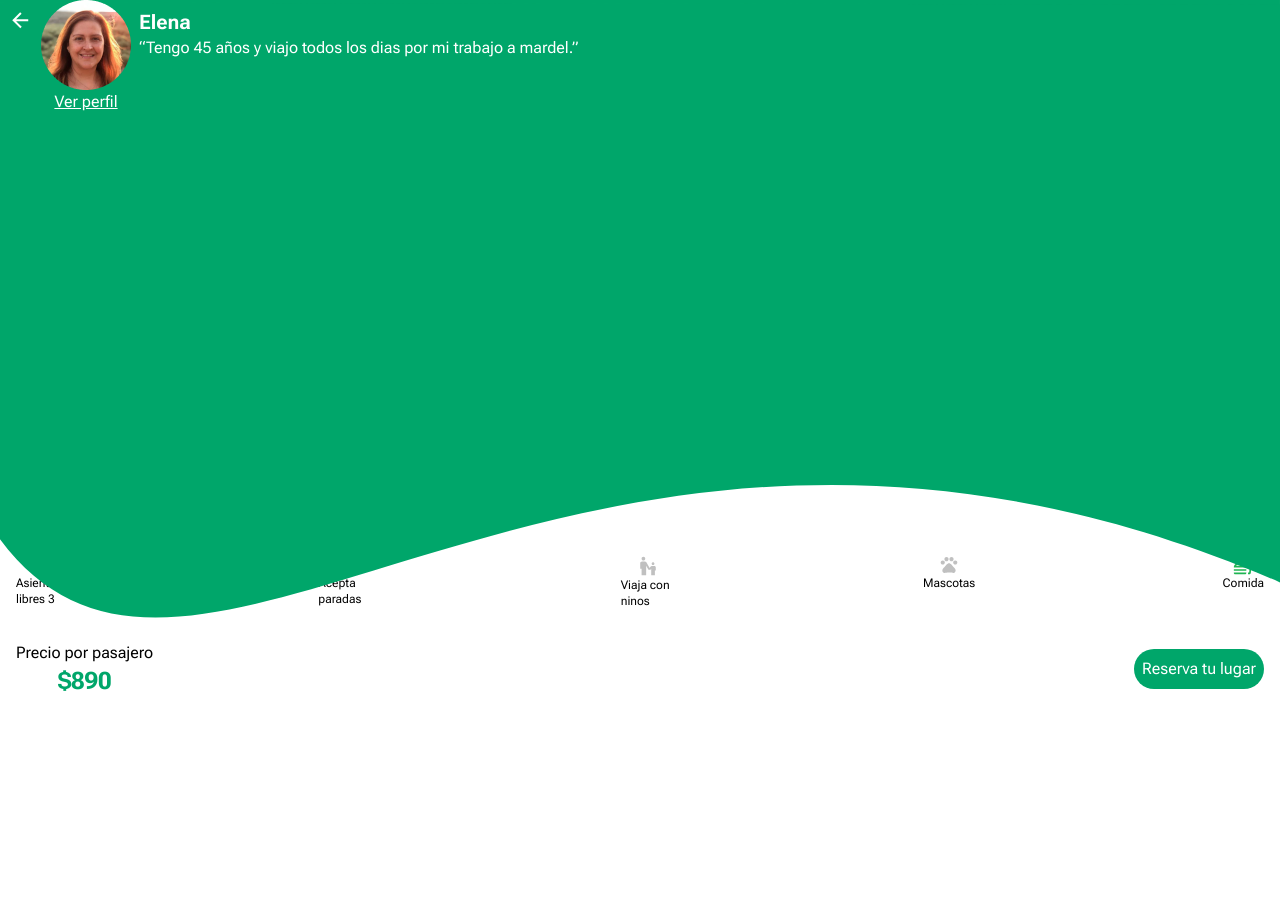
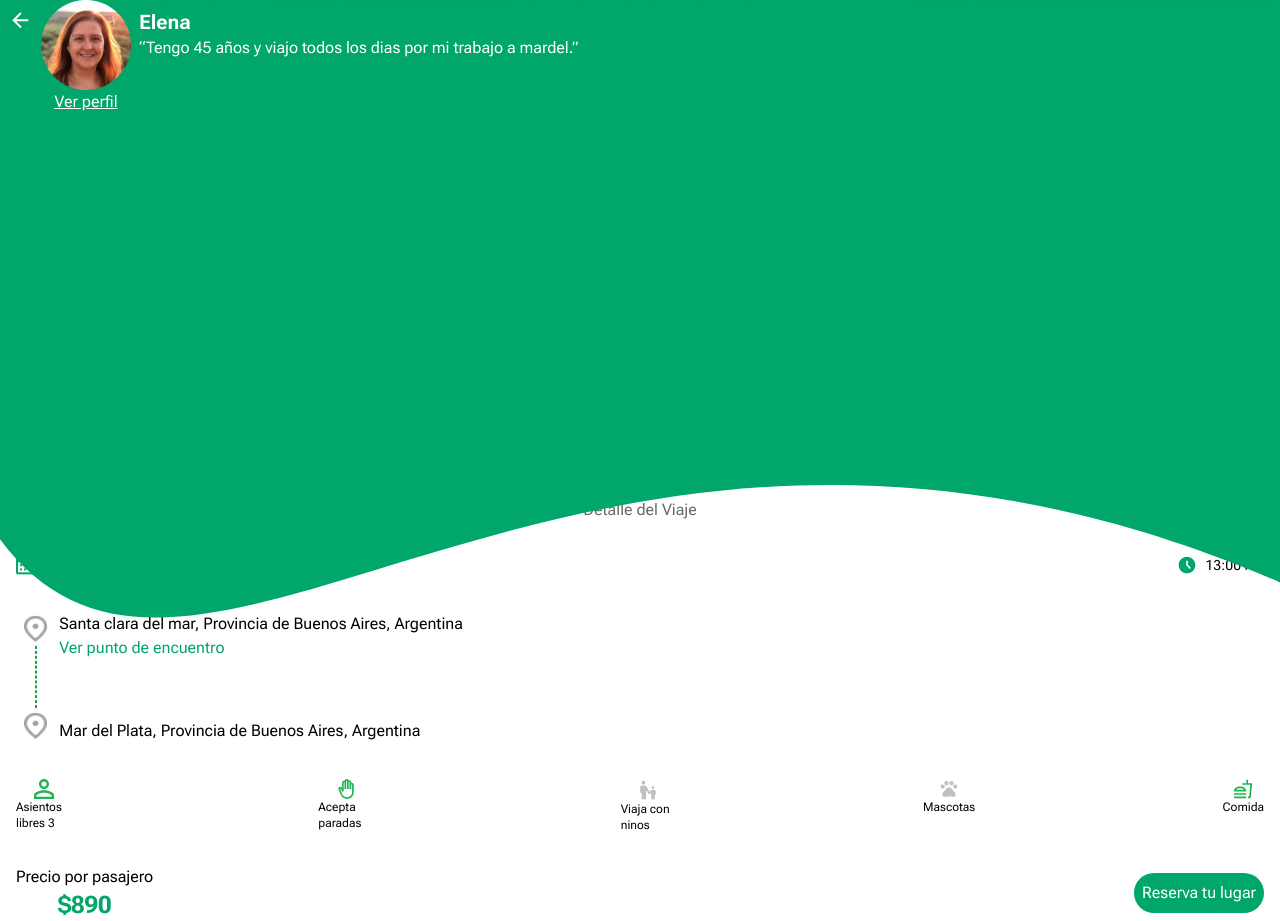
Before and after one commit to Diegogagan2587/A-Dedo, a React (Vite) app in the folder frontend/: page /trip-details in a window 1280 px wide. Before the commit the page ends 800 px from the top, so only its background shows below. Built offline with nearby package versions, Linux system fonts and the light colour scheme; a web font is replaced by a local one.

Commit message:
feat/trip-details: udpate margin and paddin top of the page container

```diff
--- a/frontend/src/pages/TripDetails.jsx
+++ b/frontend/src/pages/TripDetails.jsx
@@ -20,7 +20,9 @@ const TripDetails = () => {
       bio="“Tengo 45 años y viajo todos los dias por mi trabajo a mardel.”"
       driverProfile={driverProfile}
       />
-      <div className="mt-20 pt-20 px-4 flex flex-col gap-8 items-center">
+      <div className="
+      pt-[10vw] mt-[10vw] sm:pt-[10vw] sm:mt-[20vw]
+      px-4 flex flex-col gap-8 items-center">
         <h1 className="text-[#696969]">Detalle del Viaje</h1>
         <div className="flex text-sm items-center justify-between w-full">
           <Date date="Miercoles 21 de Mayo del 2024" />
```
